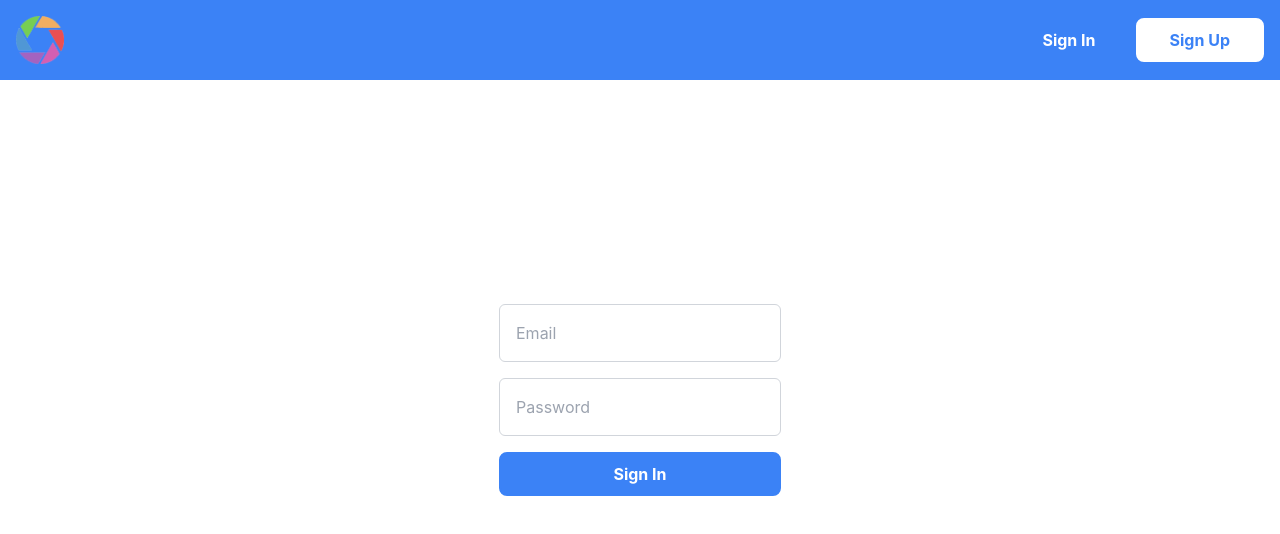
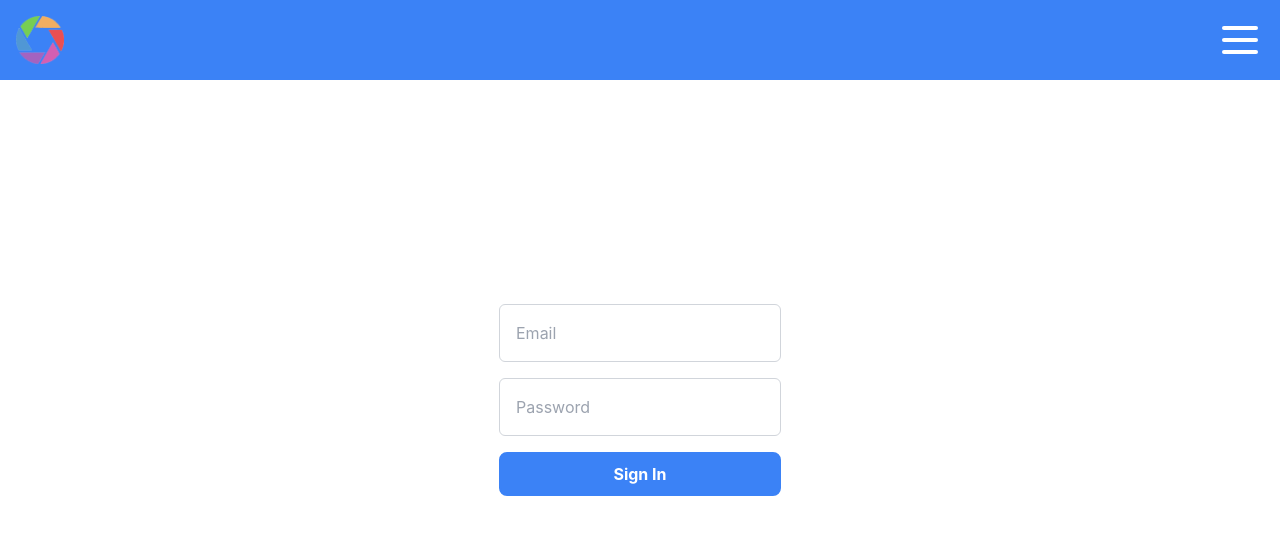
Before and after one commit to jackhr/new-photo-filter-frontend, a React (Vite) app: page /sign-in in a window 1280 px wide. Shown: the top 534 px of the page. Built offline with nearby package versions, Linux system fonts and the light colour scheme.

Commit message:
Add lucide-react package and implement side menu

```diff
--- a/package.json
+++ b/package.json
@@ -11,6 +11,7 @@
     },
     "dependencies": {
         "axios": "^1.6.7",
+        "lucide-react": "^0.357.0",
         "react": "^18.2.0",
         "react-dom": "^18.2.0",
         "react-router-dom": "^6.22.3",
--- a/src/components/Navbar/Navbar.tsx
+++ b/src/components/Navbar/Navbar.tsx
@@ -1,17 +1,15 @@
-import { Link, useNavigate } from "react-router-dom";
-import { MouseEvent, useContext } from "react";
-import * as UsersService from "../../utilities/users-service";
+import { Link } from "react-router-dom";
+import { useContext } from "react";
 import { UserContext } from "../../contexts/userContext";
+import { Menu } from "lucide-react";
 
-export default function Navbar() {
-    const navigate = useNavigate();
-    const { user, setUser } = useContext(UserContext);
-    const handleSignOut = (e: MouseEvent) => {
-        e.preventDefault();
-        UsersService.signOut();
-        setUser(null);
-        navigate('/');
-    }
+interface NavbarProps {
+    showSideMenu: boolean;
+    setShowSideMenu: (show: boolean) => void
+}
+
+export default function Navbar({ showSideMenu, setShowSideMenu }: NavbarProps) {
+    const { user } = useContext(UserContext);
     const linkClass = "text-white hover:text-white font-bold";
     return (
         <nav className="bg-blue-500 p-4 fixed top-0 left-0 w-full">
@@ -19,17 +17,10 @@ export default function Navbar() {
                 <Link to="/" className={linkClass}>
                     <img src="/assets/images/photo-filter-logo.svg" className={`h-12 ${user ? "animate-spin-slow" : ""}`} alt="Photo Filter Logo" title="Home" />
                 </Link>
-                {user ? (
-                    <>
-                        <span className={linkClass}>Hello, {user.name}</span>
-                        <Link to="" onClick={e => handleSignOut(e)} className="bg-white rounded-lg px-8 py-2 text-blue-500 font-bold transition-all hover:bg-transparent hover:text-white border-2 border-solid border-white active:bg-white active:text-blue-500">Sign Out</Link>
-                    </>
-                ) : (
-                    <div className="flex items-center gap-10">
-                        <Link to="/sign-in" className={linkClass}>Sign In</Link>
-                        <Link to="/sign-up" className="bg-white rounded-lg px-8 py-2 text-blue-500 font-bold transition-all hover:bg-transparent hover:text-white border-2 border-solid border-white active:bg-white active:text-blue-500">Sign Up</Link>
-                    </div>
+                {user && (
+                    <span className={linkClass}>Hello, {user.name}</span>
                 )}
+                <Menu size="3rem" color="white" cursor="pointer" onClick={() => setShowSideMenu(!showSideMenu)} />
             </div>
         </nav>
     )
--- /dev/null
+++ b/src/components/SideMenu/SideMenu.tsx
@@ -0,0 +1,42 @@
+import { useContext } from "react";
+import { Link, useNavigate } from "react-router-dom";
+import { UserContext } from "../../contexts/userContext";
+import { signOut } from "../../utilities/users-service";
+
+interface SideMenuProps {
+    showSideMenu: boolean;
+    setShowSideMenu: (show: boolean) => void;
+}
+
+export default function SideMenu({ showSideMenu, setShowSideMenu }: SideMenuProps) {
+    const navigate = useNavigate();
+    const { user, setUser } = useContext(UserContext);
+    const handleSignOut = (e: React.MouseEvent<HTMLAnchorElement, MouseEvent>) => {
+        e.preventDefault();
+        signOut();
+        setUser(null);
+        setShowSideMenu(false);
+        navigate('/');
+    }
+    const linkClass = "bg-white rounded-lg px-8 py-2 text-blue-500 font-bold transition-all hover:bg-transparent hover:text-white border-2 border-solid border-white active:bg-white active:text-blue-500";
+    const sideMenuClass = `absolute left-0 top-0 flex justify-end w-screen h-screen z-10 transition-opacity backdrop-blur-sm overflow-hidden duration-500 ${showSideMenu ? "pointer-events-auto opacity-100" : "pointer-events-none opacity-0"}`;
+
+    return (
+        <div
+            className={sideMenuClass}
+            style={{ backgroundColor: "rgba(0, 0, 0, 0.3)" }}
+            onClick={() => setShowSideMenu(false)}
+        >
+            <div className={`absolute h-full flex flex-col bg-blue-500 p-8 transition-all duration-500 ease-in gap-4 ${showSideMenu ? "right-0" : "-right-full"}`}>
+                {user ? (
+                    <Link to="" onClick={e => handleSignOut(e)} className={linkClass}>Sign Out</Link>
+                ) : (
+                    <>
+                        <Link to="/sign-in" className={linkClass}>Sign In</Link>
+                        <Link to="/sign-up" className={linkClass}>Sign Up</Link>
+                    </>
+                )}
+            </div>
+        </div>
+    )
+}
--- a/src/layouts/Root/RootLayout.tsx
+++ b/src/layouts/Root/RootLayout.tsx
@@ -1,10 +1,14 @@
 import { Outlet } from "react-router-dom";
 import Navbar from "../../components/Navbar/Navbar";
+import { useState } from "react";
+import SideMenu from "../../components/SideMenu/SideMenu";
 
 export default function RootLayout() {
+    const [showSideMenu, setShowSideMenu] = useState(false);
     return (
         <>
-            <Navbar />
+            <Navbar showSideMenu={showSideMenu} setShowSideMenu={setShowSideMenu} />
+            <SideMenu showSideMenu={showSideMenu} setShowSideMenu={setShowSideMenu} />
             <Outlet />
         </>
     )
--- a/src/pages/LandingPage/LandingPage.tsx
+++ b/src/pages/LandingPage/LandingPage.tsx
@@ -6,8 +6,8 @@ export default function LandingPage() {
             <img className="m-auto animate-spin-slow" src="/assets/images/photo-filter-logo.svg" alt="" />
             <h1 className="press-start my-6">Photo Filter</h1>
             <div className="flex gap-4">
-                <Link to="/sign-in" className="bg-white rounded-lg px-8 py-2 text-blue-500 font-bold border-2 border-solid border-blue-500 w-full">Sign In</Link>
-                <Link to="/sign-up" className="bg-blue-500 rounded-lg px-8 py-2 text-white font-bold border-2 border-solid border-blue-500 w-full">Sign Up</Link>
+                <Link to="/sign-in" className="bg-white rounded-lg px-8 py-2 text-blue-500 hover:text-blue-500 font-bold border-2 border-solid border-blue-500 w-full">Sign In</Link>
+                <Link to="/sign-up" className="bg-blue-500 rounded-lg px-8 py-2 text-white hover:text-white font-bold border-2 border-solid border-blue-500 w-full">Sign Up</Link>
             </div>
         </>
     )
```
Also changed, not shown: 1 other file (tests, documents, lock files or other folders).
